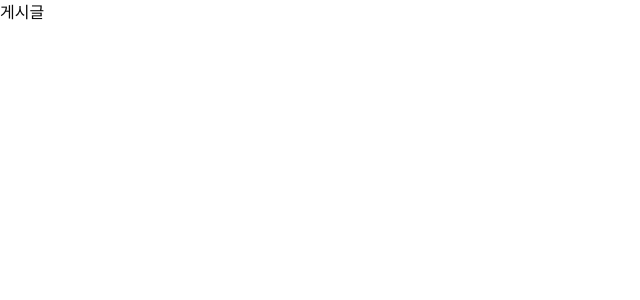
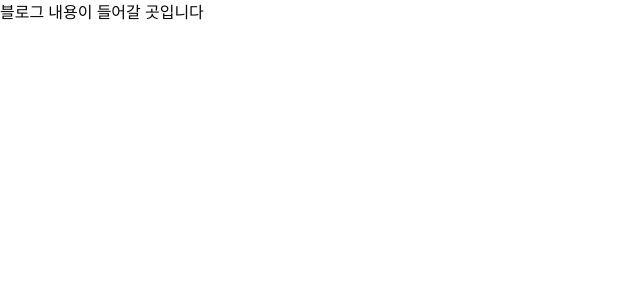
Before and after one commit to eesoyeon/1ee.1og, a Next.js app: page /blog/1 in a window 1280 px wide. Shown: the top 300 px of the page, without its empty margins (0-640 px from the left). Built offline with nearby package versions, Linux system fonts and the light colour scheme.

Commit message:
init project

```diff
--- a/src/app/blog/[slug]/page.tsx
+++ b/src/app/blog/[slug]/page.tsx
@@ -1,3 +1,3 @@
-export default function Page() {
-  return <>게시글</>;
+export default function BlogPostPage() {
+  return <>블로그 내용이 들어갈 곳입니다</>;
 }
--- a/src/app/blog/page.tsx
+++ b/src/app/blog/page.tsx
@@ -0,0 +1,8 @@
+export default function BlogPage() {
+  return (
+    <main>
+      <h1>list</h1>
+      <p>글 목록이 들어갈 곳입니다 (카테고리)</p>
+    </main>
+  );
+}
```
